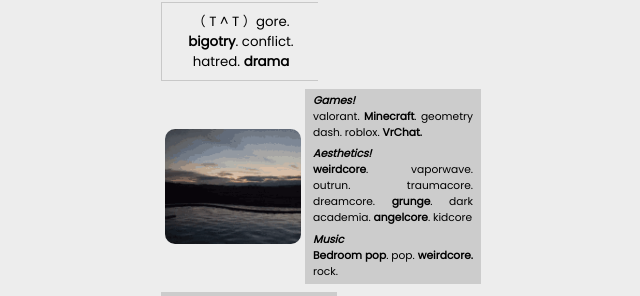
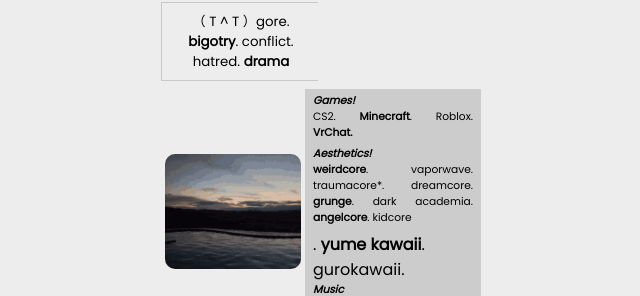
Before and after one commit to KatieUmbra/Carrd, a SvelteKit app: page /about in a window 1280 px wide. Shown: the part 411-707 px from the top of the page, without its empty margins (319-959 px from the left). Built offline with nearby package versions, Linux system fonts and the light colour scheme.

Commit message:
feat: new aesthetics added

```diff
--- a/src/routes/about/+page.svelte
+++ b/src/routes/about/+page.svelte
@@ -11,9 +11,9 @@
 	</div>
 	<div class="games-music">
 		<p class="title"><b>Games!</b></p>
-		<p class="bm">valorant. <b>Minecraft</b>. geometry dash. roblox. <b>VrChat.</b></p>
+		<p class="bm">CS2. <b>Minecraft</b>. Roblox. <b>VrChat.</b></p>
 		<p class="title"><b>Aesthetics!</b></p>
-		<p class="bm"><b>weirdcore</b>. vaporwave. outrun. traumacore. dreamcore. <b>grunge</b>. dark academia. <b>angelcore</b>. kidcore</p>
+		<p class="bm"><b>weirdcore</b>. vaporwave. traumacore*. dreamcore. <b>grunge</b>. dark academia. <b>angelcore</b>. kidcore</p>. <b>yume kawaii</b>. gurokawaii.
 		<p class="title"><b>Music</b></p>
 		<p><b>Bedroom pop</b>. pop. <b>weirdcore.</b> rock.</p>
 	</div>
```
